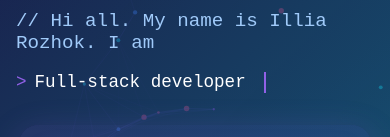
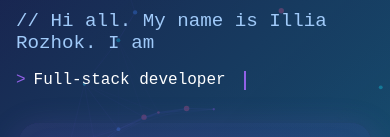
Before and after one commit to IlyaRozhok/portoflio-ir, a React (Create React App) app: page / in a window 390 px wide. Shown: the part 164-301 px from the top of the page. Built offline with nearby package versions, Linux system fonts and the light colour scheme.

Commit message:
fix font of descr

```diff
--- a/src/pages/HomePage/HomePage.module.scss
+++ b/src/pages/HomePage/HomePage.module.scss
@@ -990,6 +990,9 @@
     vertical-align: middle;
     animation: blink 1s step-end infinite;
   }
+  @media (max-width: 480px) {
+    font-size: 1rem;
+  }
 }
 
 .profileAndCodeContainer {
```
